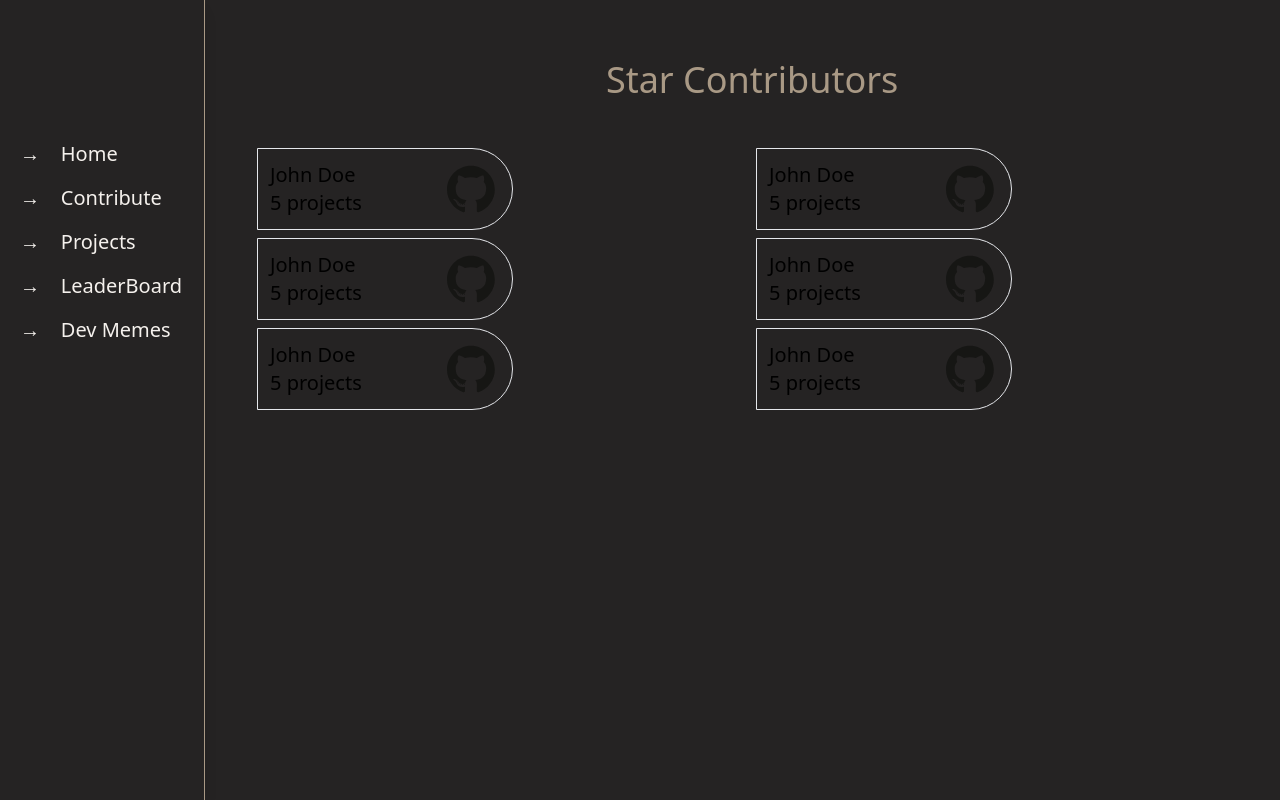
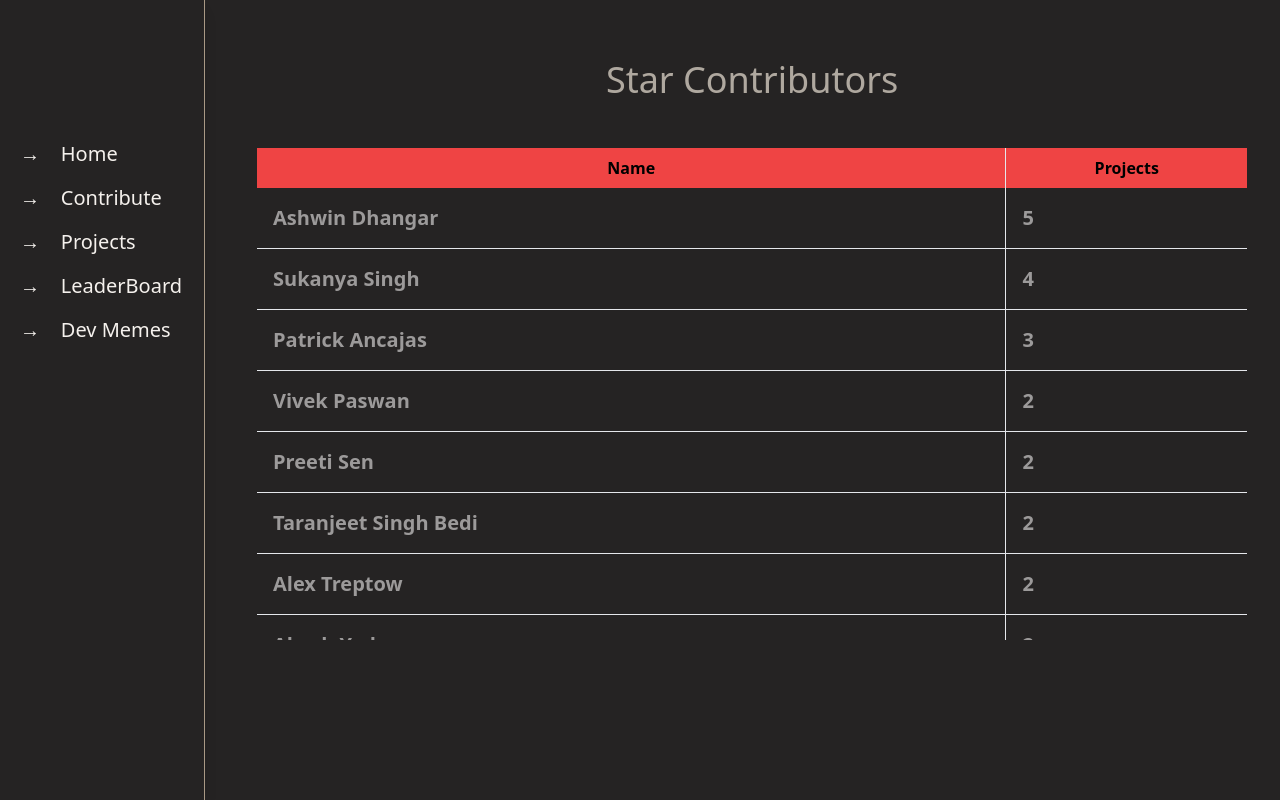
Before and after one commit to KubasuIvanSakwa/The-Wall-of-Projects-React-, a React (Vite) app: page /leaderboard in a window 1280 px wide. Built offline with nearby package versions, Linux system fonts and the light colour scheme; a web font is replaced by a local one.

Commit message:
leaderboard

```diff
--- a/src/components/DisplayNames.jsx
+++ /dev/null
@@ -1,42 +0,0 @@
-import { Link } from 'react-router-dom'
-import github from '../assets/github-icon.svg'
-
-function DisplayNames(props) {
-    let name = props.firsName + ' ' + props.secondName
-    const arr = new Array(name)
-
-    const displayName = arr.map(item => {
-            if(item.length > 8) {
-                item = `${props.firsName} ...`
-                return item
-            } else {
-                item = `${name}`
-                return item
-            }
-        })
-
-    return (
-        <div className="flex border w-[16rem] rounded-r-full relative z-10">
-                <div className="w-[10rem] p-3 flex flex-col justify-center text-xl">
-                    {
-                        <h1>
-                            <span>
-                            {displayName}
-                            </span>
-                        </h1>
-                    }
-                    <h4>5 projects</h4>
-                </div>
-                <Link className=" w-[5rem] rounded-full relative right-[-0.8rem] flex justify-center items-center"
-                    onClick={() => {
-                        window.location.href = `${props.github}`
-                    }
-                }
-                >
-                    <img src={github} className="w-[3rem]"/>
-                </Link>
-            </div>
-    )
-}
-
-export default DisplayNames
--- a/src/pages/LeaderBoard.jsx
+++ b/src/pages/LeaderBoard.jsx
@@ -1,20 +1,35 @@
-import DisplayNames from '../components/DisplayNames'
+import projects from "../../public/projects.js"
 
 function LeaderBoard() {
-    const first_name = 'John'
-    const second_name = 'Doe'
 
+    const contributorCounts = {}
+    for (const project of projects) {
+        const { contributorName } = project
+        contributorCounts[contributorName] = (contributorCounts[contributorName] || 0) + 1
+    }
+
+    const contributorCountsArray = Object.entries(contributorCounts).map(([name, count]) => ({ name, count }))
+
+    contributorCountsArray.sort((a, b) => b.count - a.count)
     return (
         <section className='h-[37rem] w-full p-3'>
-            <h1 className="text-4xl text-center mb-[3rem] text-[#A99985]">Star Contributors</h1>
-            <section className="h-[30rem]p-4 grid grid-cols-2 gap-2 w-full">
-                    <DisplayNames firsName={first_name} secondName={second_name} github={'https://github.com/KubasuIvanSakwa'}/>
-                    <DisplayNames firsName={first_name} secondName={second_name} github={'https://github.com/KubasuIvanSakwa'}/>
-                    <DisplayNames firsName={first_name} secondName={second_name} github={'https://github.com/KubasuIvanSakwa'}/>
-                    <DisplayNames firsName={first_name} secondName={second_name} github={'https://github.com/KubasuIvanSakwa'}/>
-                    <DisplayNames firsName={first_name} secondName={second_name} github={'https://github.com/KubasuIvanSakwa'}/>
-                    <DisplayNames firsName={first_name} secondName={second_name} github={'https://github.com/KubasuIvanSakwa'}/>
-            </section>
+            <h1 className="text-4xl text-center mb-[3rem] text-[#afa89f]">Star Contributors</h1>
+            <table id="contributorTable" className='w-full mb-10'>
+                <thead className="">
+                    <tr className='bg-red-500 w-full'>
+                        <th className='p-2 border-r'>Name</th>
+                        <th className='p-2'>Projects</th>
+                    </tr>
+                </thead>
+                <tbody>
+                    {contributorCountsArray.map((item, index) => (
+                        <tr key={index} className="border-b hover:bg-[#464343] cursor-pointer font-[900] text-xl text-[#9c9a9a] last:border-none">
+                            <td className='p-4 border-r'>{item.name}</td>
+                            <td className='p-4'>{item.count}</td>
+                        </tr>
+                    ))}
+                </tbody>
+            </table>
         </section>
     )
 }
--- /dev/null
+++ b/src/pages/ProfilePage.jsx
@@ -0,0 +1,11 @@
+
+function ProfilePage() {
+
+    return (
+        <section>
+
+        </section>
+    )
+}
+
+export default ProfilePage
```
